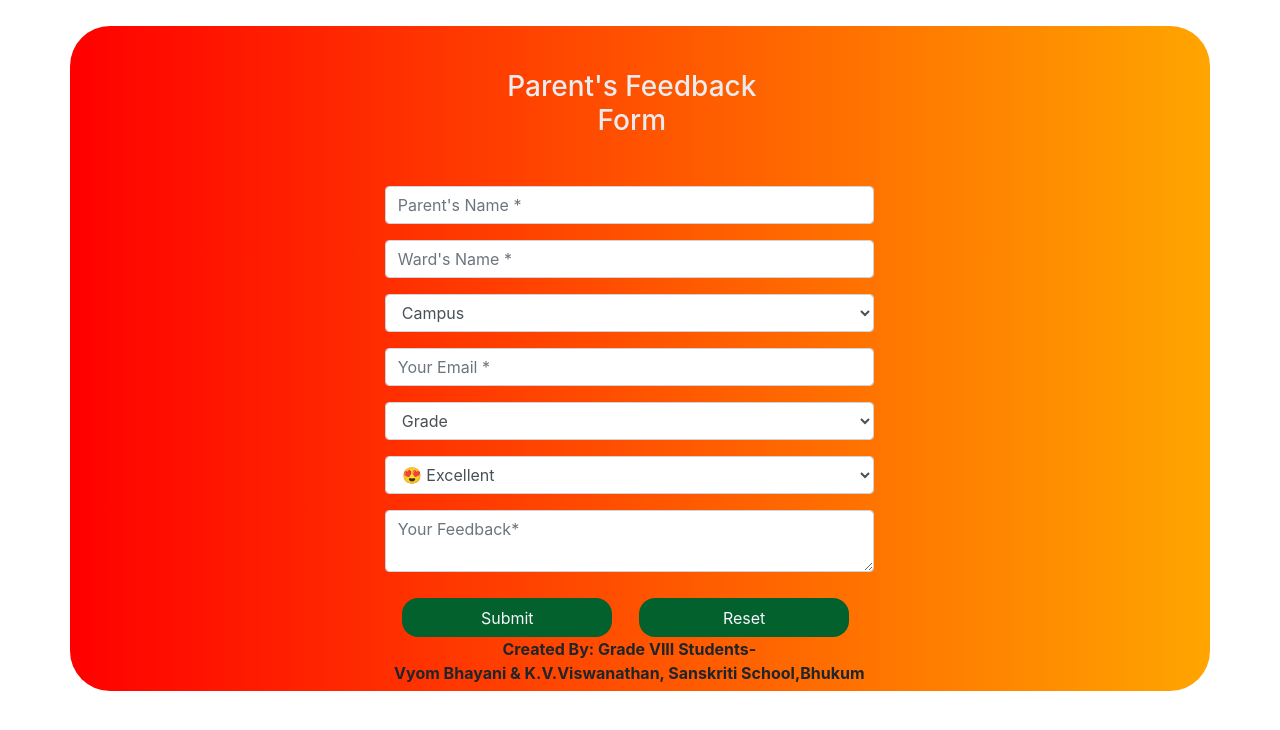
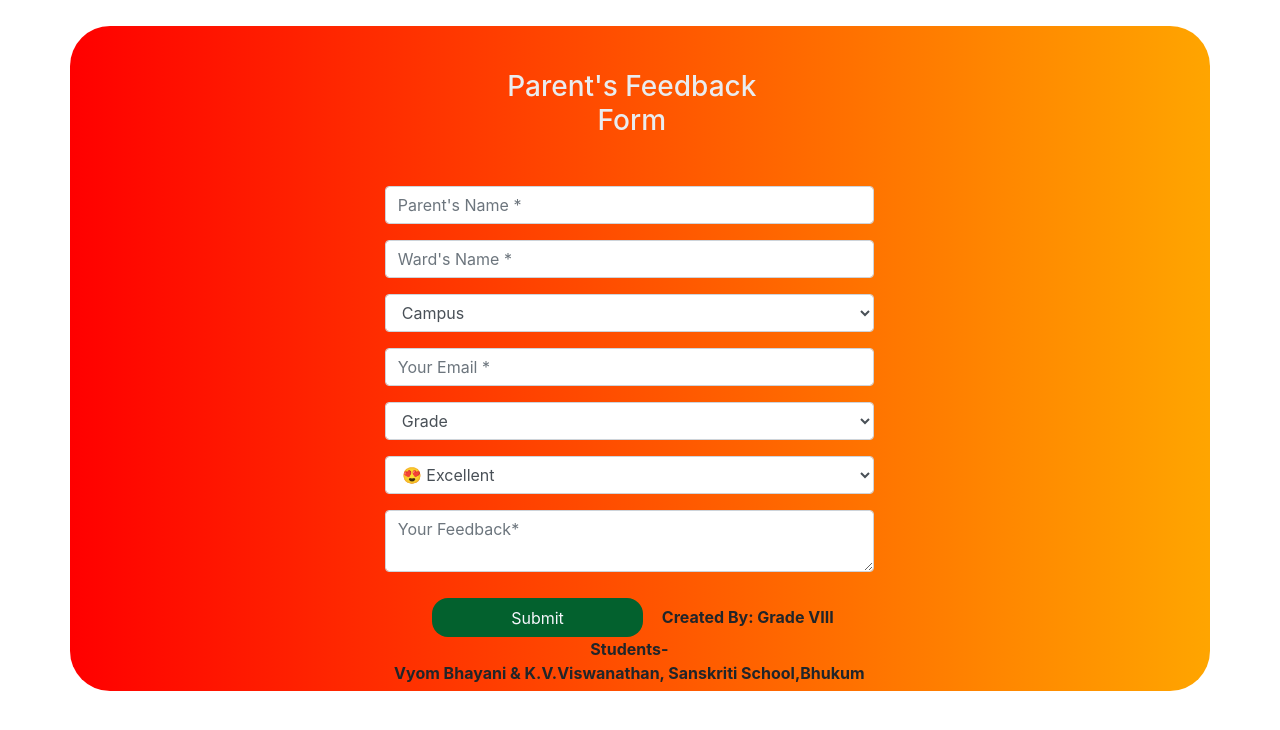
Before and after one commit to SSB-Pune/Parents-Feedback-Form, a plain HTML site: page index.html in a window 1280 px wide. Drawn offline with nearby package versions, Linux system fonts and the light colour scheme.

Commit message:
Update index.html

```diff
--- a/index.html
+++ b/index.html
@@ -132,7 +132,7 @@ transition:5sec:
 
 <center>
 <INPUT TYPE="submit" value="Submit" class="btnSubmit">
-        <INPUT TYPE="reset" value="Reset" class="btnSubmit">
+
      <B>
         Created By: Grade VIII Students-<BR>Vyom Bhayani & K.V.Viswanathan, Sanskriti School,Bhukum</B>
 </center>
```
